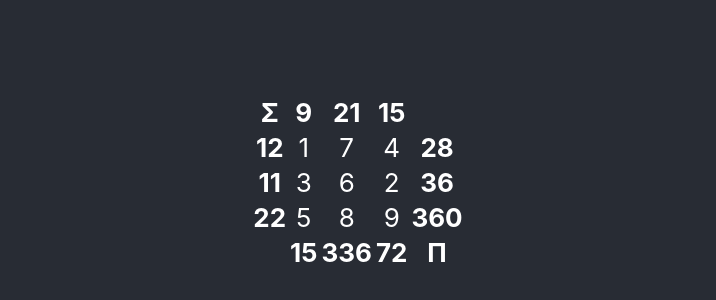
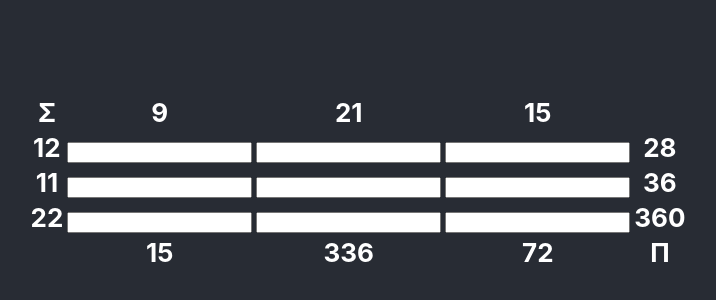
Before and after one commit to tjasz/aggregrid, a React (Create React App) app: page / in a window 1280 px wide. Shown: the part 218-518 px from the top of the page, without its empty margins (282-998 px from the left). Built offline with nearby package versions, Linux system fonts and the light colour scheme.

Commit message:
Add some puzzle code

```diff
--- a/src/App.tsx
+++ b/src/App.tsx
@@ -2,9 +2,12 @@ import React from 'react';
 import logo from './logo.svg';
 import './App.css';
 import Grid from './grid';
+import Puzzle from './puzzle';
+import { countingSequence } from './algorithm';
 
 function App() {
-  const grid = new Grid();
+  const puzzle = new Puzzle(new Grid());
+  puzzle.solve();
 
   return (
     <div className="App">
@@ -13,19 +16,19 @@ function App() {
           <tbody>
             <tr>
               <th>&#931;</th>
-              {grid.colSums.map((n, i) => (<th key={i}>{n}</th>))}
+              {puzzle.colSums.map((n, i) => (<th key={i}>{n}</th>))}
               <th></th>
             </tr>
-            {grid.values.map((row, i) => (
+            {countingSequence(puzzle.size).map((row, i) => (
               <tr key={i}>
-                <th>{grid.rowSums[i]}</th>
-                {row.map((n, j) => (<td key={j}>{n}</td>))}
-                <th>{grid.rowProducts[i]}</th>
+                <th>{puzzle.rowSums[i]}</th>
+                {countingSequence(puzzle.size).map((n) => (<td key={n}><input type="text"></input></td>))}
+                <th>{puzzle.rowProducts[i]}</th>
               </tr>
             ))}
             <tr>
               <th></th>
-              {grid.colProducts.map((n, i) => (<th key={i}>{n}</th>))}
+              {puzzle.colProducts.map((n, i) => (<th key={i}>{n}</th>))}
               <th>&#928;</th>
             </tr>
           </tbody>
--- /dev/null
+++ b/src/puzzle.ts
@@ -0,0 +1,38 @@
+import { countingSequence } from "./algorithm";
+import Grid from "./grid";
+
+export default class Puzzle {
+  // basic properties of the grid
+  size: number;
+  maxValue: number;
+  uniqueValues: boolean;
+
+  // aggregate hints
+  rowSums: (number | undefined)[];
+  colSums: (number | undefined)[];
+  rowProducts: (number | undefined)[];
+  colProducts: (number | undefined)[];
+
+  constructor(grid: Grid) {
+    this.size = grid.size;
+    this.maxValue = grid.maxValue;
+    this.uniqueValues = grid.uniqueValues;
+    this.rowSums = grid.rowSums;
+    this.rowProducts = grid.rowProducts;
+    this.colSums = grid.colSums;
+    this.colProducts = grid.colProducts;
+  }
+
+  solve() {
+    const allowedValues = countingSequence(this.maxValue);
+
+    let valueOptions: number[][][] = [];
+    for (let i = 0; i < this.size; i++) {
+      valueOptions.push([]);
+      for (let j = 0; j < this.size; j++) {
+        valueOptions[i].push(allowedValues.slice());
+      }
+    }
+    console.log(valueOptions);
+  }
+}
```
